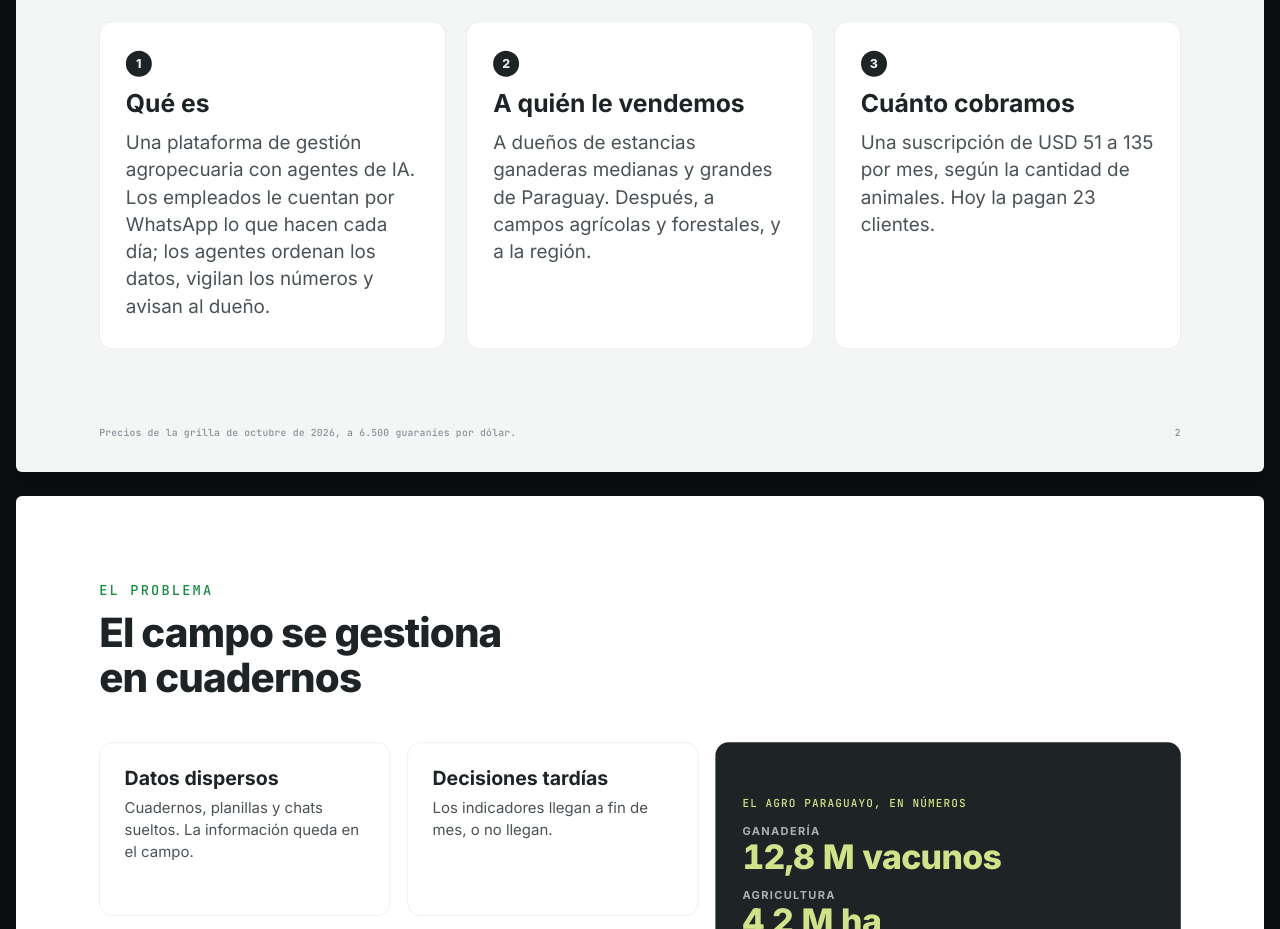
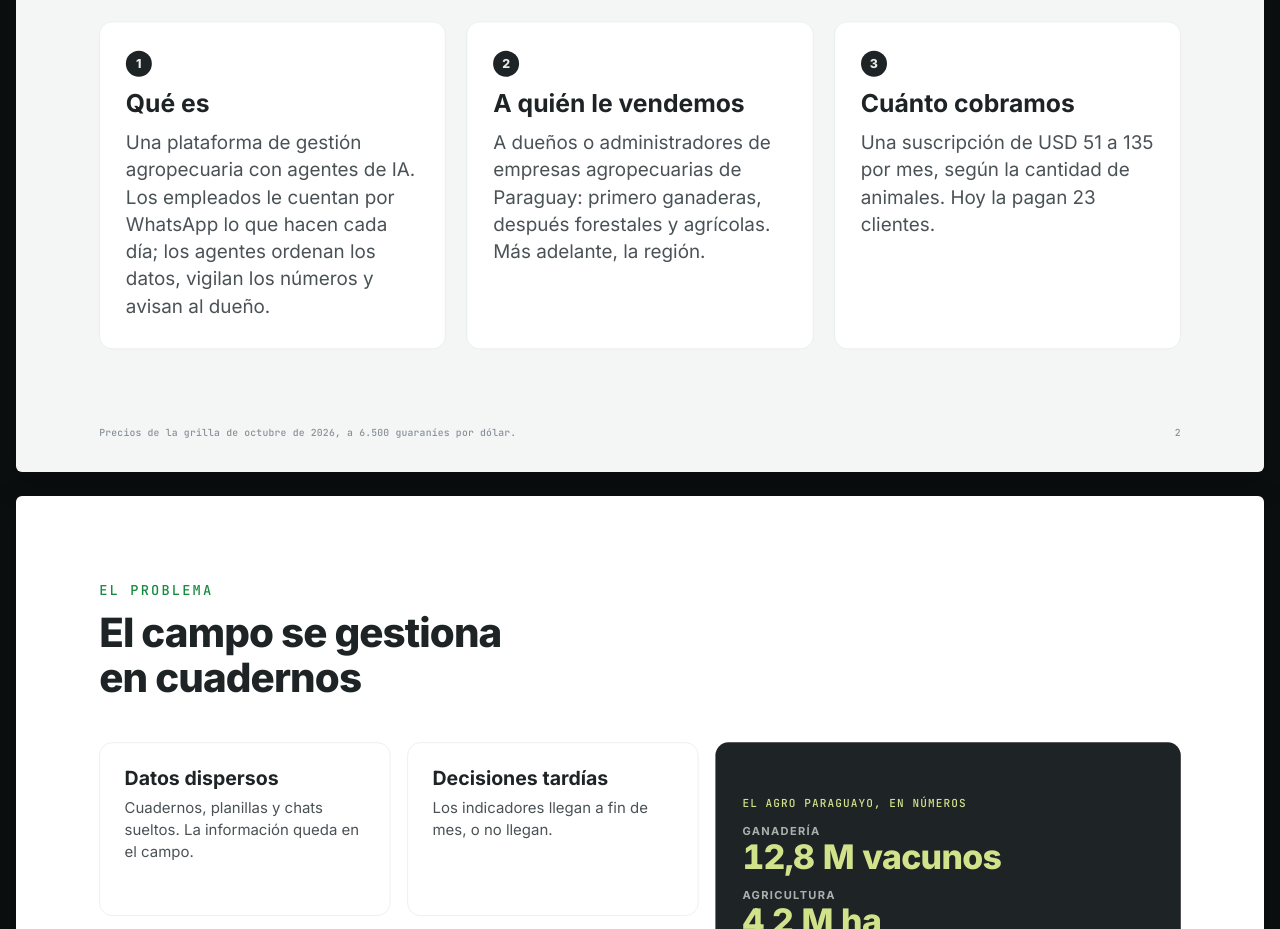
Before and after one commit to EmiJBS/parte-diario, a plain HTML site: page presentacion/index.html in a window 1280 px wide. Shown: the part 980-1909 px from the top of the page. Drawn offline with Linux system fonts and the light colour scheme.

Commit message:
Deck corto: a quién le vendemos
Co-Authored-By: Claude Opus 5.5 <noreply@anthropic.com>

```diff
--- a/presentacion/index.html
+++ b/presentacion/index.html
@@ -359,7 +359,7 @@ table.rst tr.tot td b{font-size:24px}
 <div class="frame"><section class="slide sand"><div class="pad">
   <div class="kick">En una frase</div>
   <h2>Software con IA para gestionar estancias,<br>por suscripción mensual</h2>
-  <div class="tres" style="display:grid;grid-template-columns:repeat(3,1fr);gap:32px;margin-top:72px"><div class="card"><div class="no">1</div><h4>Qué es</h4><p>Una plataforma de gestión agropecuaria con agentes de IA. Los empleados le cuentan por WhatsApp lo que hacen cada día; los agentes ordenan los datos, vigilan los números y avisan al dueño.</p></div><div class="card"><div class="no">2</div><h4>A quién le vendemos</h4><p>A dueños de estancias ganaderas medianas y grandes de Paraguay. Después, a campos agrícolas y forestales, y a la región.</p></div><div class="card"><div class="no">3</div><h4>Cuánto cobramos</h4><p>Una suscripción de USD 51 a 135 por mes, según la cantidad de animales. Hoy la pagan 23 clientes.</p></div></div>
+  <div class="tres" style="display:grid;grid-template-columns:repeat(3,1fr);gap:32px;margin-top:72px"><div class="card"><div class="no">1</div><h4>Qué es</h4><p>Una plataforma de gestión agropecuaria con agentes de IA. Los empleados le cuentan por WhatsApp lo que hacen cada día; los agentes ordenan los datos, vigilan los números y avisan al dueño.</p></div><div class="card"><div class="no">2</div><h4>A quién le vendemos</h4><p>A dueños o administradores de empresas agropecuarias de Paraguay: primero ganaderas, después forestales y agrícolas. Más adelante, la región.</p></div><div class="card"><div class="no">3</div><h4>Cuánto cobramos</h4><p>Una suscripción de USD 51 a 135 por mes, según la cantidad de animales. Hoy la pagan 23 clientes.</p></div></div>
   <div class="foot"><span>Precios de la grilla de octubre de 2026, a 6.500 guaraníes por dólar.</span><span class="pg">2</span></div>
 </div></section></div>
 
```
Also changed, not shown: 1 other file.
